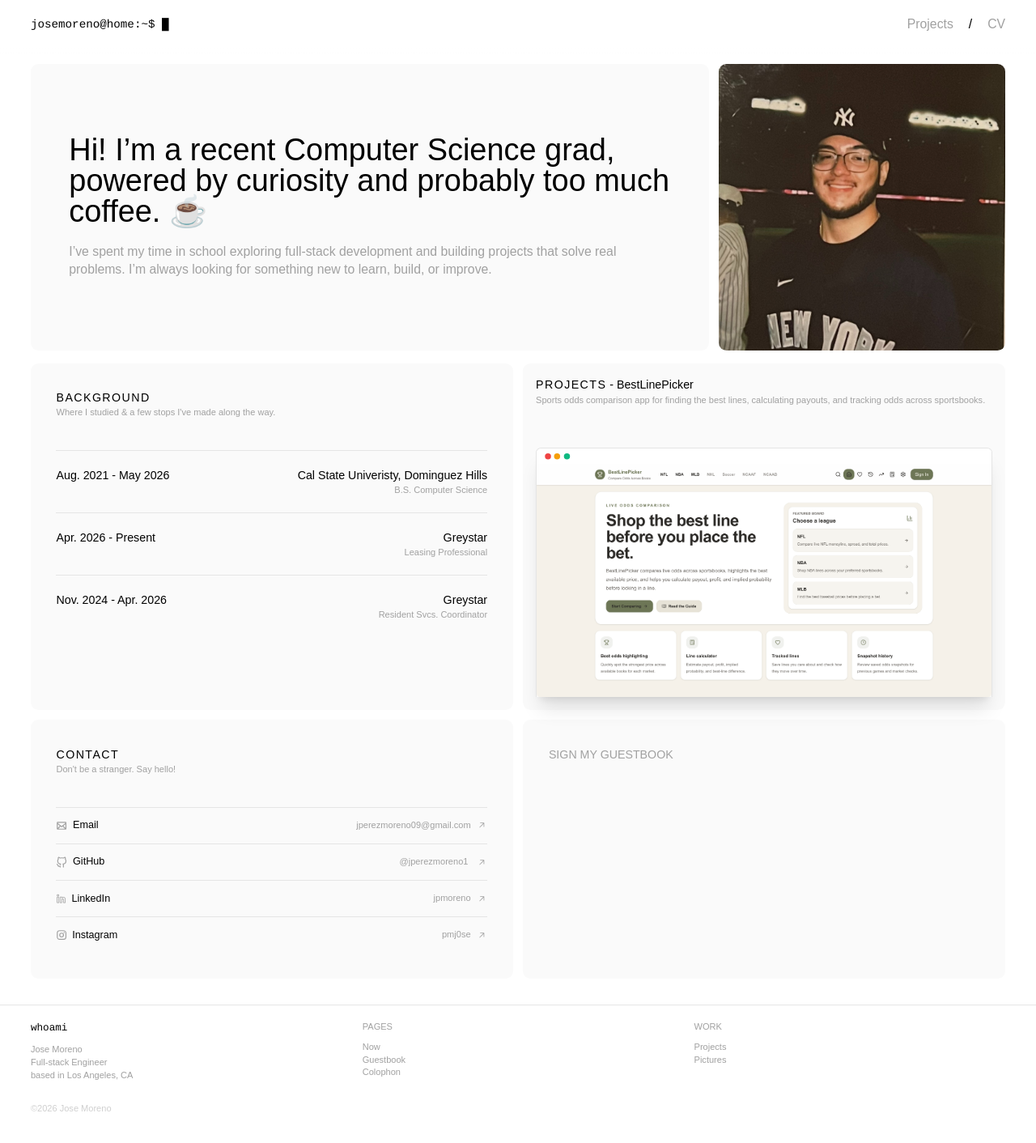
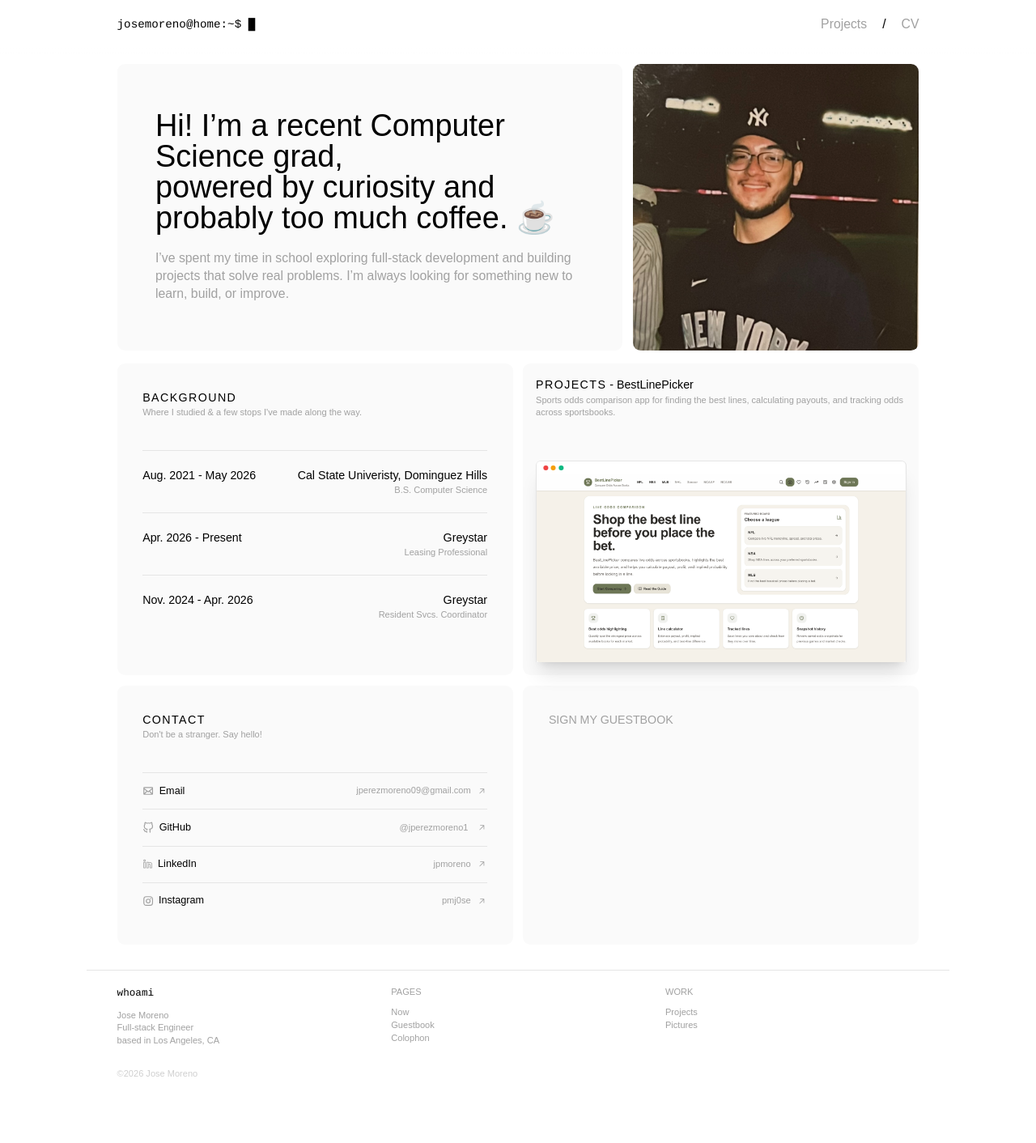
Before and after one commit to jperezmoreno1/portfolio, an Astro site: page / in a window 1280 px wide. Shown: the whole page at 81% size. After the commit the page ends 1370 px from the top, so only its background shows below. Built offline with nearby package versions, Linux system fonts and the light colour scheme; Astro itself is replaced by a stand-in of ours.

Commit message:
Max width adjustments on large screens to page content.

```diff
--- a/src/components/Footer.astro
+++ b/src/components/Footer.astro
@@ -2,8 +2,8 @@
 
 ---
 
-<footer id="footer-container">
-    <div id="footer-wrapper" class="page-padding py-6 border-t border-border grid grid-cols-1 md:grid-cols-3 gap-8">
+<footer id="footer-container w-full">
+    <div id="footer-wrapper" class="page-padding py-6 border-t border-border grid grid-cols-1 md:grid-cols-3 gap-8 main-wrapper-w mx-auto">
 
         <div id="footer-whoami">
             <h2 id="whoami" class="text-base text-ink font-mono">whoami</h2>
--- a/src/components/Header.astro
+++ b/src/components/Header.astro
@@ -2,9 +2,9 @@
 
 ---
 
-<header id="navbar-container" class="sticky top-0 bg-page z-50">
+<header id="navbar-container" class="sticky top-0 bg-page z-50 w-full">
     <div id="navbar-fade" class="absolute inset-x-0 h-3 bg-linear-to-b from-page to-transparent top-full"></div>
-    <div id="header-wrapper" class="page-padding py-6 flex justify-between">
+    <div id="header-wrapper" class="page-padding py-6 flex justify-between main-wrapper-w mx-auto">
         <a href="/" class="font-mono text-lg text-ink">josemoreno@home:~$ <span aria-hidden="true" class="motion-safe:animate-blink"> █ </span> </a>
 
         <nav aria-label="Main" class="font-serif text-xl text-ink">
--- a/src/layouts/BaseLayout.astro
+++ b/src/layouts/BaseLayout.astro
@@ -30,7 +30,7 @@ const { title, description } = Astro.props
         <Header />
 
         <main class="flex-1">
-            <div id="main-wrapper" class="mx-auto page-padding">
+            <div id="main-wrapper" class="main-wrapper-w mx-auto page-padding">
                 <slot />
             </div>
         </main>
--- a/src/styles/global.css
+++ b/src/styles/global.css
@@ -31,6 +31,10 @@
     @apply transition duration-300 hover:text-ink;
 }
 
+@utility main-wrapper-w {
+    @apply max-w-5/6;
+}
+
 html {
     font-size: 79%;
 }
```
